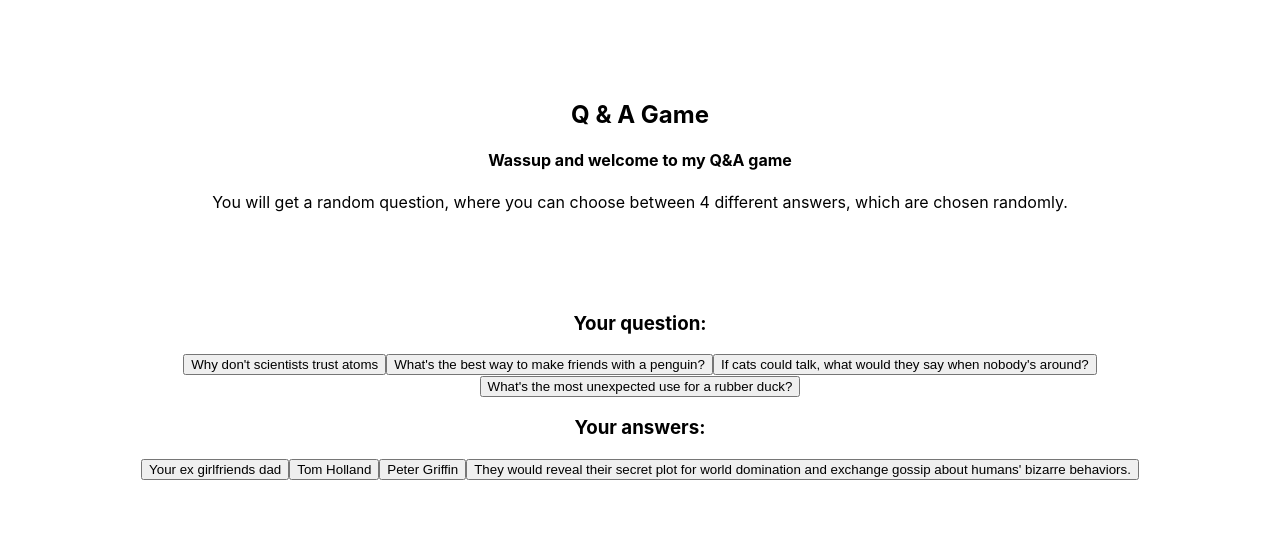
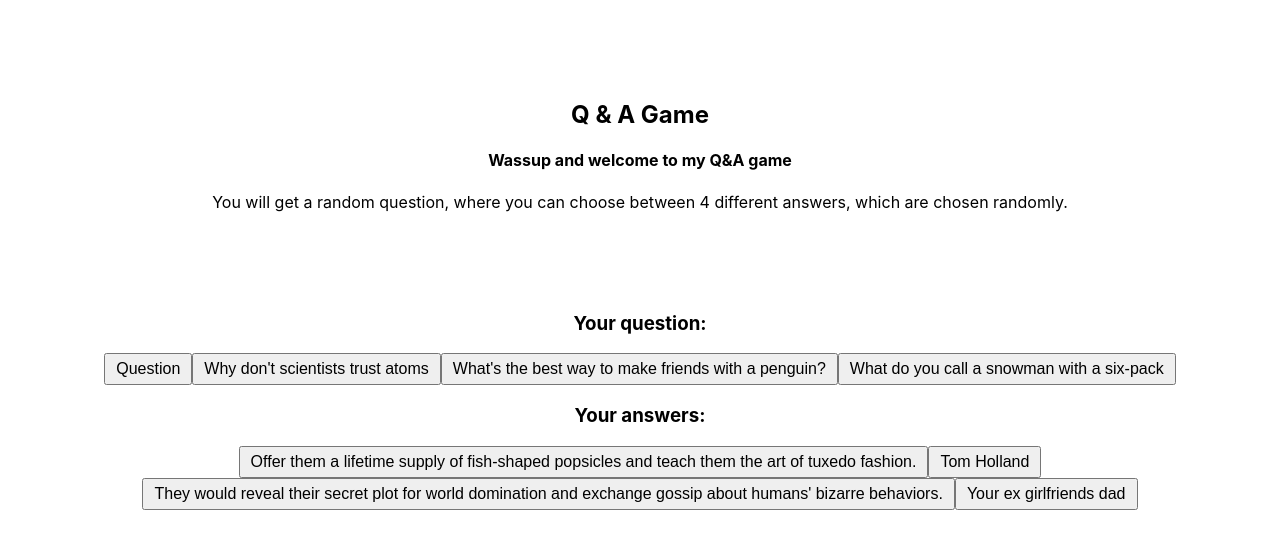
Before and after one commit to P4CreativeCoding/Franziska-Dudichum_QnA-Game, a React (Create React App) app in the folder client/: page / in a window 1280 px wide. Shown: the top 548 px of the page. Built offline with nearby package versions, Linux system fonts and the light colour scheme; no server answers.

Commit message:
smol css update

```diff
--- a/client/src/components/data/questions.json
+++ b/client/src/components/data/questions.json
@@ -22,5 +22,21 @@
   {
     "id": 6,
     "text": "What's the best way to communicate with a fish?"
+  },
+  {
+    "id": 7,
+    "text": "Question"
+  },
+  {
+    "id": 8,
+    "text": "Question"
+  },
+  {
+    "id": 9,
+    "text": "Question"
+  },
+  {
+    "id": 10,
+    "text": "Question"
   }
 ]
--- a/client/src/components/display/display.css
+++ b/client/src/components/display/display.css
@@ -14,3 +14,29 @@ header {
   transform: scale(1.2);
   /* Add any other styles for the clicked state */
 }
+
+.question-button {
+  color: black;
+  cursor: pointer;
+  font-size: 16px;
+  padding: 5px 10px;
+  transition: background-color 0.3s;
+}
+
+.question-button:hover {
+  background-color: blue;
+  color: white;
+}
+
+.answer-button {
+  color: black;
+  cursor: pointer;
+  font-size: 16px;
+  padding: 5px 10px;
+  transition: background-color 0.3s;
+}
+
+.answer-button:hover {
+  background-color: red;
+  color: white;
+}
--- a/client/src/components/display/display.jsx
+++ b/client/src/components/display/display.jsx
@@ -125,11 +125,11 @@ function Display() {
                           {!isQuestionSelected &&
             filteredQuestions.map((question) => (
               <button
-                key={question.id}
-                className={selectedQuestionID === question.id ? 'clicked' : 'hidden'}
-                type="button"
-                onClick={() => handleQuestion(question.id)}
-              >
+              key={question.id}
+              className={`question-button ${selectedQuestionID === question.id ? 'clicked' : 'hidden'}`}
+              type="button"
+              onClick={() => handleQuestion(question.id)}
+            >
                 {question.text}
               </button>
             ))}
@@ -151,7 +151,7 @@ function Display() {
             filteredAnswer.map((answer) => (
               <button
                 key={answer.id}
-                className={selectedAnswerID === answer.id ? 'clicked' : 'hidden'}
+                className={`answer-button ${selectedAnswerID === answer.id ? 'clicked' : 'hidden'}`}
                 type="button"
                 onClick={() => handleAnswer(answer.id)}
               >
```
